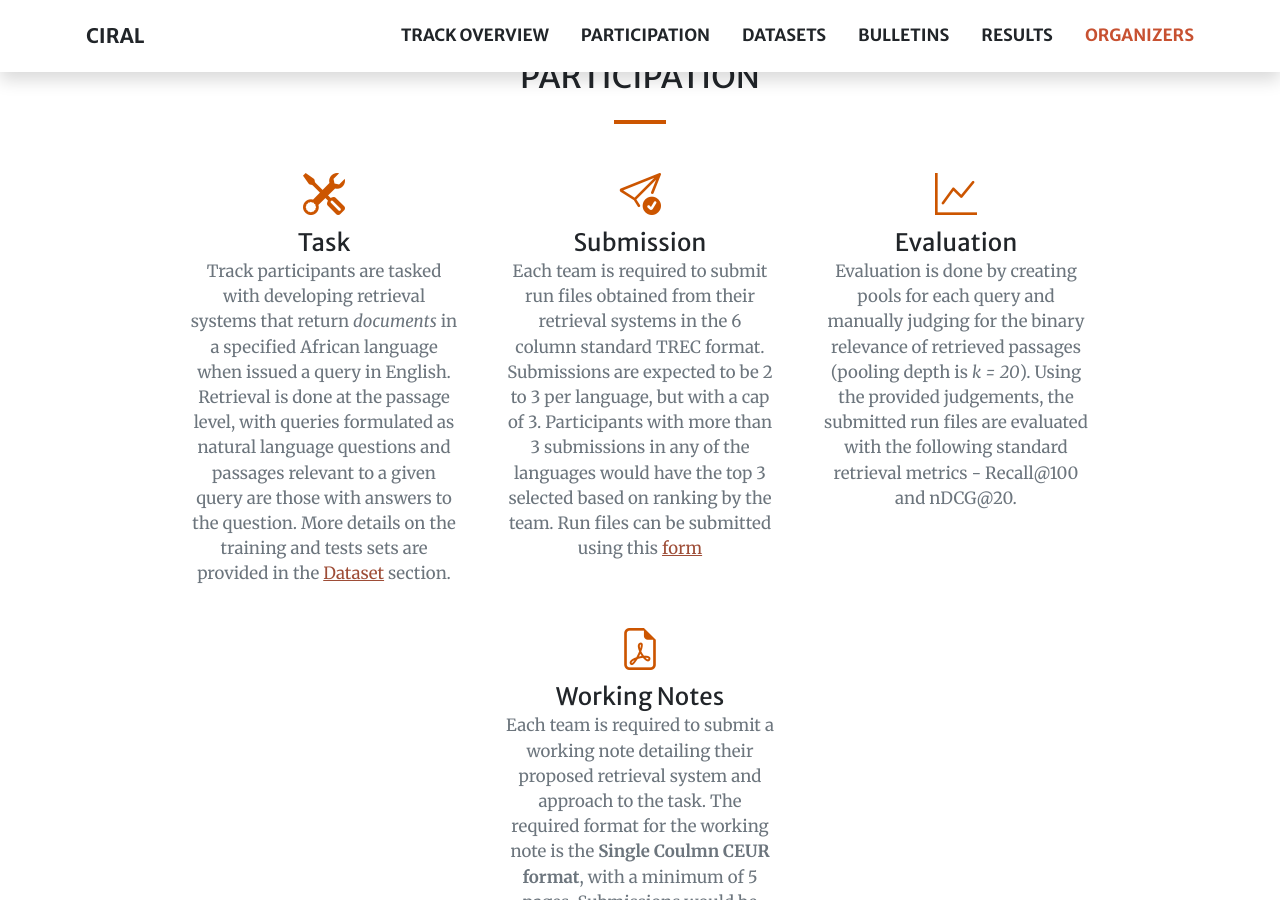
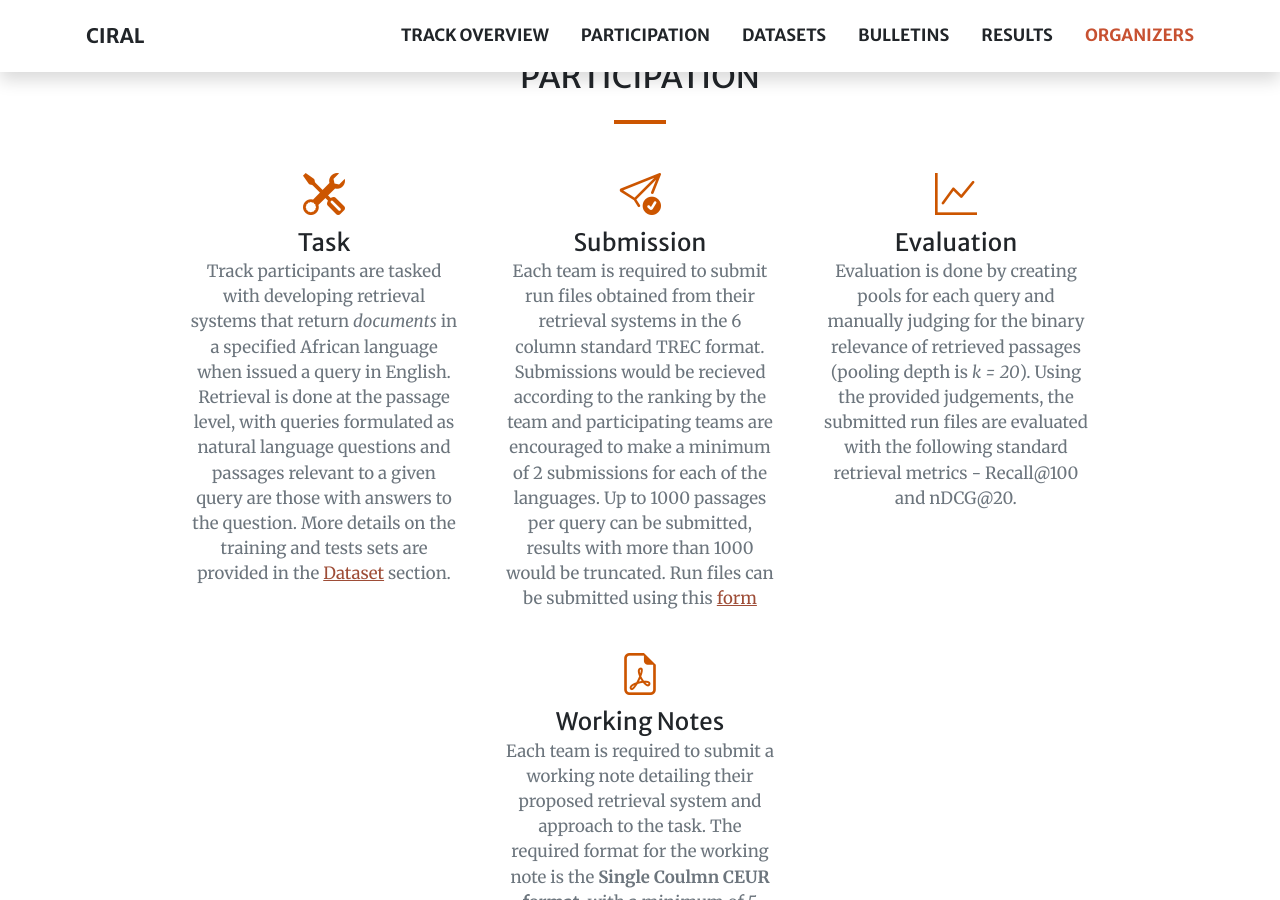
Before and after one commit to ciralproject/ciralproject.github.io, a Jekyll site: the page built from index.md, in a window 1280 px wide and 900 px high, scrolled down 1475 px. Built offline with Jekyll 4.4.1, drawn with Linux system fonts in a browser that asks for light colours; comment, search, counter and statistics services are not loaded.

Commit message:
update submission details

```diff
--- a/index.md
+++ b/index.md
@@ -37,7 +37,7 @@ sections:
         text: Track participants are tasked with developing retrieval systems that return <em>documents</em> in a specified African language when issued a query in English. Retrieval is done at the passage level, with queries formulated as natural language questions and passages relevant to a given query are those with answers to the question. More details on the training and tests sets are provided in the <a href="#datasets">Dataset</a> section.
         icon: bi-tools
       - title: Submission
-        text: Each team is required to submit run files obtained from their retrieval systems in the 6 column standard TREC format. Submissions are expected to be 2 to 3 per language, but with a cap of 3. Participants with more than 3 submissions in any of the languages would have the top 3 selected based on ranking by the team. Run files can be submitted using this <a href="https://forms.gle/M1XJi39evHfibPMB9">form</a>
+        text: Each team is required to submit run files obtained from their retrieval systems in the 6 column standard TREC format. Submissions would be recieved according to the ranking by the team and participating teams are encouraged to make a minimum of 2 submissions for each of the languages. Up to 1000 passages per query can be submitted, results with more than 1000 would be truncated. Run files can be submitted using this <a href="https://forms.gle/M1XJi39evHfibPMB9">form</a>
         icon: bi-send-check
         #url: '#'
       - title: Evaluation
```
